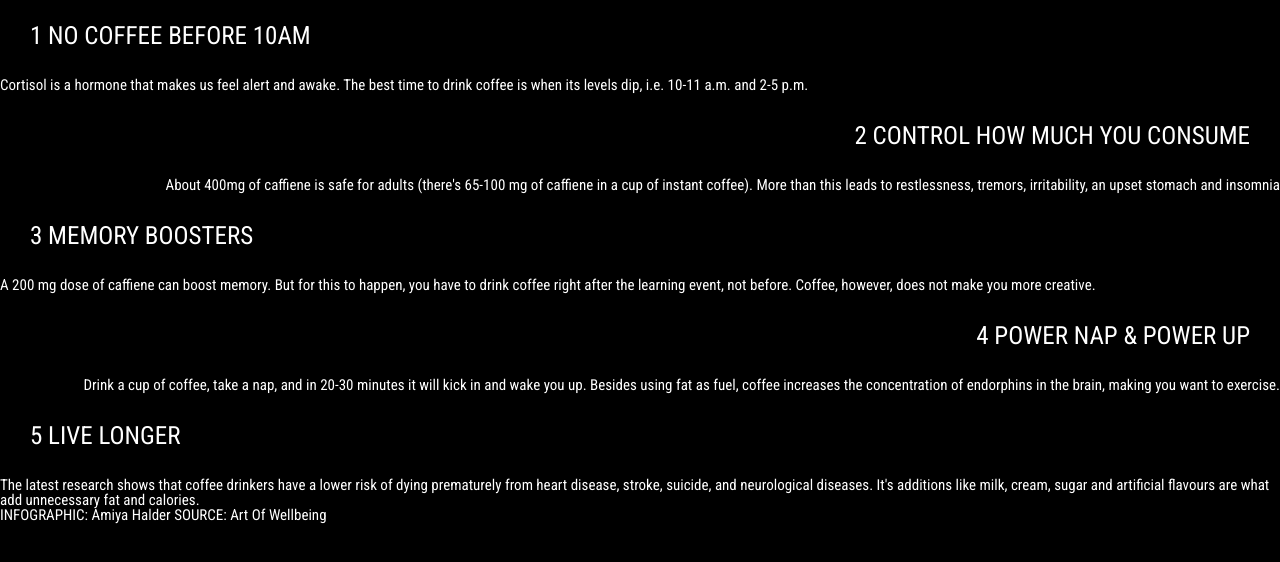
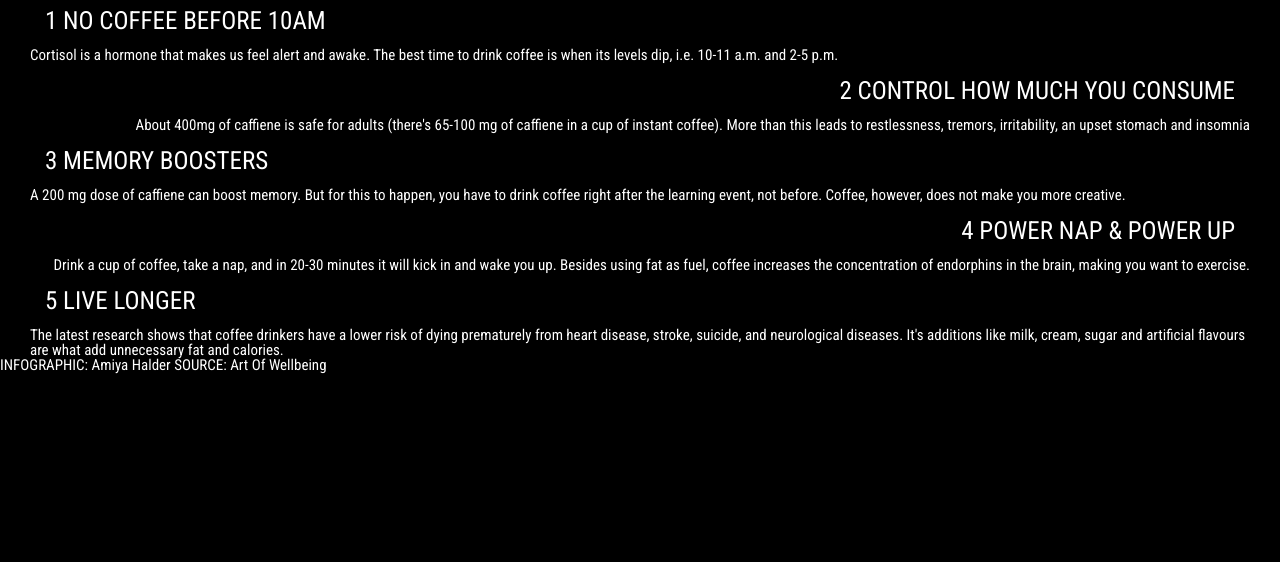
Before and after one commit to lindswitte/Infographic, a website: page index.html in a window 1280 px wide. Shown: the part 82-644 px from the top of the page. Drawn offline with Linux system fonts and the light colour scheme.

Commit message:
updated layout

```diff
--- a/src/scss/main.scss
+++ b/src/scss/main.scss
@@ -43,7 +43,7 @@ h1.headline{
 div h1{
 	font-size: 25px;
 	font-family: 'Roboto Condensed', bold;
-	margin: 30px 30px;
+	margin: 15px;
 }
 
 p{
@@ -52,20 +52,25 @@ p{
 
 div.time{
 	text-align: left;
+	margin: 0 30px;
 }
 
 div.amount{
 	text-align: right;
+	margin: 0 30px;
 }
 
 div.memory{
 	text-align: left;
+	margin: 0 30px;
 }
 
 div.nap{
 	text-align: right;
+	margin: 0 30px;
 }
 
 div.live{
 	text-align: left;
+	margin: 0 30px;
 }
```
Also changed, not shown: dist/css/main.css, 1 other file.
